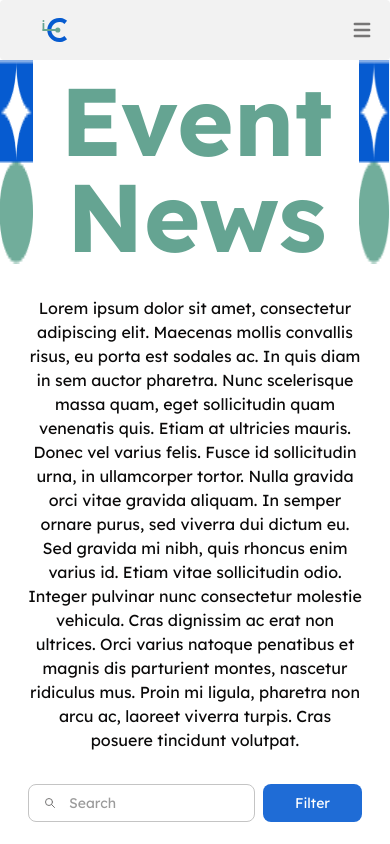
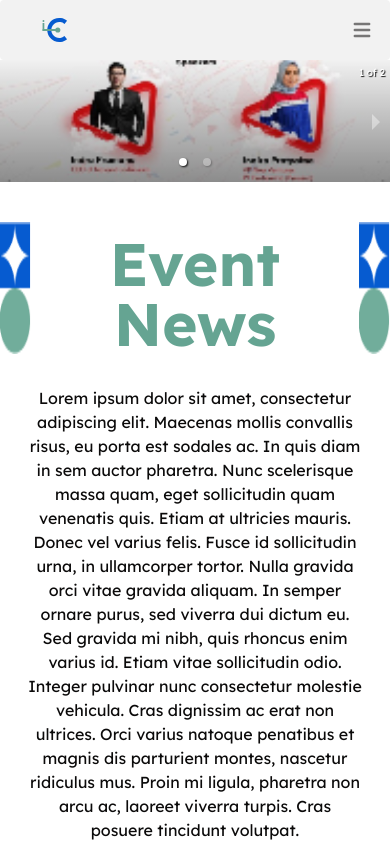
Before and after one commit to ITBConnectDev/ITBConnect-frontend, a Next.js app: page /events in a window 390 px wide. Shown: the top 844 px of the page. Built offline with nearby package versions, Linux system fonts and the light colour scheme; no server answers.

Commit message:
add carousel in news

```diff
--- a/pages/events/index.tsx
+++ b/pages/events/index.tsx
@@ -1,5 +1,6 @@
 import Index1 from "@/assets/Index1.svg";
 import Index2 from "@/assets/Index2.png";
+import Carousel1 from "@/assets/Carousel1.svg";
 import EventCard from "@/components/eventCard";
 import Footer from "@/components/footer";
 import Navbar from "@/components/navbar";
@@ -7,6 +8,7 @@ import { useWindowSize } from "@/utils/windowsize";
 import type { NextPage } from "next";
 import Image from "next/image";
 import "react-responsive-carousel/lib/styles/carousel.min.css"; // requires a loader
+import { Carousel } from 'react-responsive-carousel';
 
 const ListNews: NextPage = () => {
   const size = useWindowSize();
@@ -15,14 +17,30 @@ const ListNews: NextPage = () => {
   return (
     <div className="flex min-h-screen flex-col">
       <Navbar />
+      <Carousel showArrows={true} showIndicators={true} className="m-0">
+        <div>
+            <Image
+              src={Carousel1}
+              alt="Picture of the author"
+              className={`bg-no-repeat bg-contain h-auto lg:w-[10%] w-[8%] relative`}
+            />
+        </div>
+        <div>
+            <Image
+              src={Carousel1}
+              alt="Picture of the author"
+              className={`bg-no-repeat bg-contain h-auto lg:w-[10%] w-[8%] relative`}
+            />
+        </div>
+      </Carousel>
       <div className={`flex justify-between`}>
         <Image
           src={windowSize > 1200 ? Index1 : Index2}
           alt="Picture of the author"
-          className={`bg-no-repeat bg-contain h-auto lg:w-[8%] w-[10%] relative`}
+          className={`bg-no-repeat bg-contain h-auto lg:w-[10%] w-[8%] relative`}
         />
         <h1
-          className={`text-center text-8xl text-green-primary font-bold mt-[3%] lg:mx-0 mx-auto`}
+          className={`text-center lg:text-8xl text-6xl text-green-primary font-bold mt-[3%] lg:mx-0 mx-auto`}
         >
           Event News
         </h1>
```
Also changed, not shown: assets/Carousel1.svg (added), 1 other file (tests, documents, lock files or other folders).
